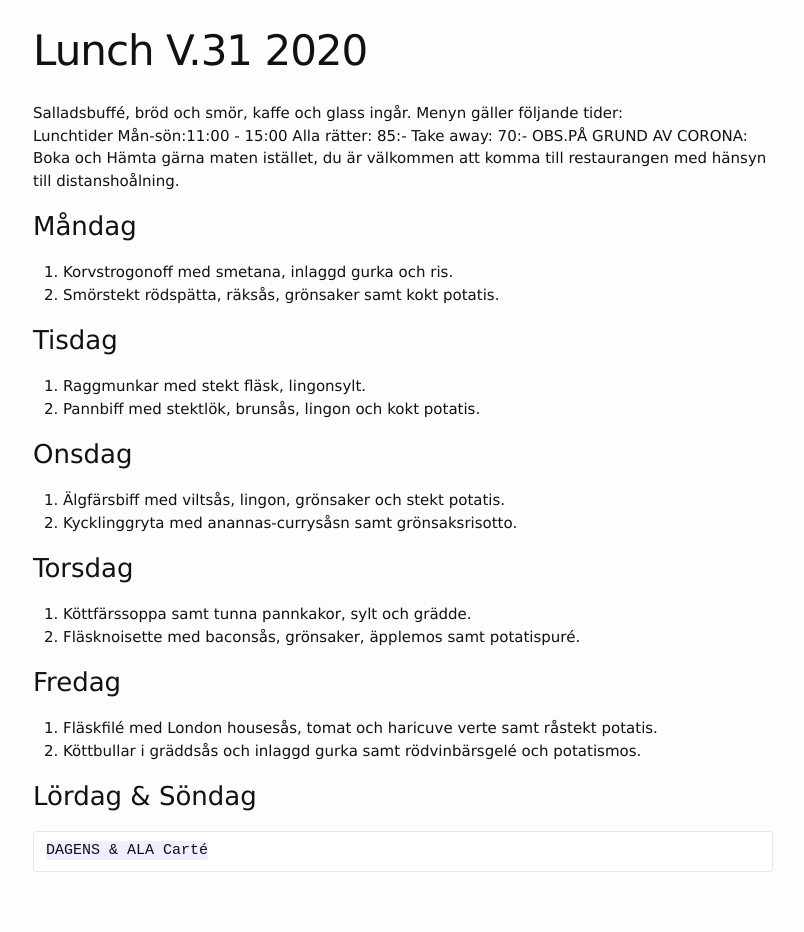
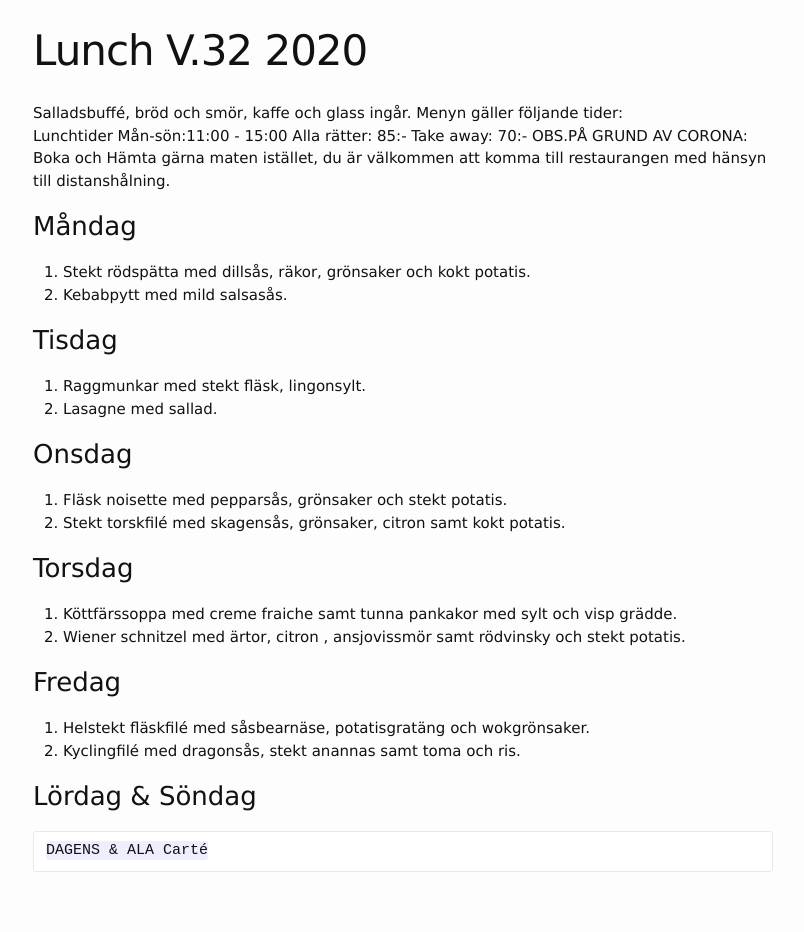
Before and after one commit to FarInn62/farinn62.github.io, a Jekyll site: the page built from lunch.md, in a window 1280 px wide. Shown: the whole page, without its empty margins (237-1041 px from the left). Built offline with Jekyll 4.4.1, drawn with Linux system fonts in a browser that asks for light colours.

Commit message:
Update lunch.md

```diff
--- a/lunch.md
+++ b/lunch.md
@@ -1,6 +1,6 @@
 ---
 layout: foodmenu
-title: Lunch V.31 2020
+title: Lunch V.32 2020
 permalink: /lunch/
 published: true
 ---
@@ -8,28 +8,28 @@ Salladsbuffé, bröd och smör, kaffe och glass ingår.
 Menyn gäller följande tider:
 Lunchtider  Mån-sön:11:00 - 15:00
 Alla rätter: 85:- Take away: 70:-
-OBS.PÅ GRUND AV CORONA: Boka och Hämta gärna maten istället, du är välkommen att komma till restaurangen med hänsyn till distanshoålning.
+OBS.PÅ GRUND AV CORONA: Boka och Hämta gärna maten istället, du är välkommen att komma till restaurangen med hänsyn till distanshålning.
 
 
 ### Måndag
-1. Korvstrogonoff med smetana, inlaggd gurka och ris.
-2. Smörstekt rödspätta, räksås, grönsaker samt kokt potatis.
+1. Stekt rödspätta med dillsås, räkor, grönsaker och kokt potatis.
+2. Kebabpytt med mild salsasås.
 
 ### Tisdag
 1. Raggmunkar med stekt fläsk, lingonsylt.
-2. Pannbiff med stektlök, brunsås, lingon och kokt potatis.
+2. Lasagne med sallad.
 
 ### Onsdag
-1. Älgfärsbiff med viltsås, lingon, grönsaker och stekt potatis.
-2. Kycklinggryta med anannas-currysåsn samt grönsaksrisotto.
+1. Fläsk noisette med pepparsås, grönsaker och stekt potatis.
+2. Stekt torskfilé med skagensås, grönsaker, citron samt kokt potatis.
 
 ### Torsdag
-1. Köttfärssoppa samt tunna pannkakor, sylt och grädde.
-2. Fläsknoisette med baconsås, grönsaker, äpplemos samt potatispuré.
+1. Köttfärssoppa med creme fraiche samt tunna pankakor med sylt och visp grädde.
+2. Wiener schnitzel med ärtor, citron , ansjovissmör samt rödvinsky och stekt potatis.
 
 ### Fredag
-1. Fläskfilé med London housesås, tomat och haricuve verte samt råstekt potatis.
-2. Köttbullar i gräddsås och inlaggd gurka samt rödvinbärsgelé och potatismos.
+1. Helstekt fläskfilé med såsbearnäse, potatisgratäng och wokgrönsaker.
+2. Kyclingfilé med dragonsås, stekt anannas samt toma och ris.
 
 ### Lördag & Söndag
     DAGENS & ALA Carté
```
